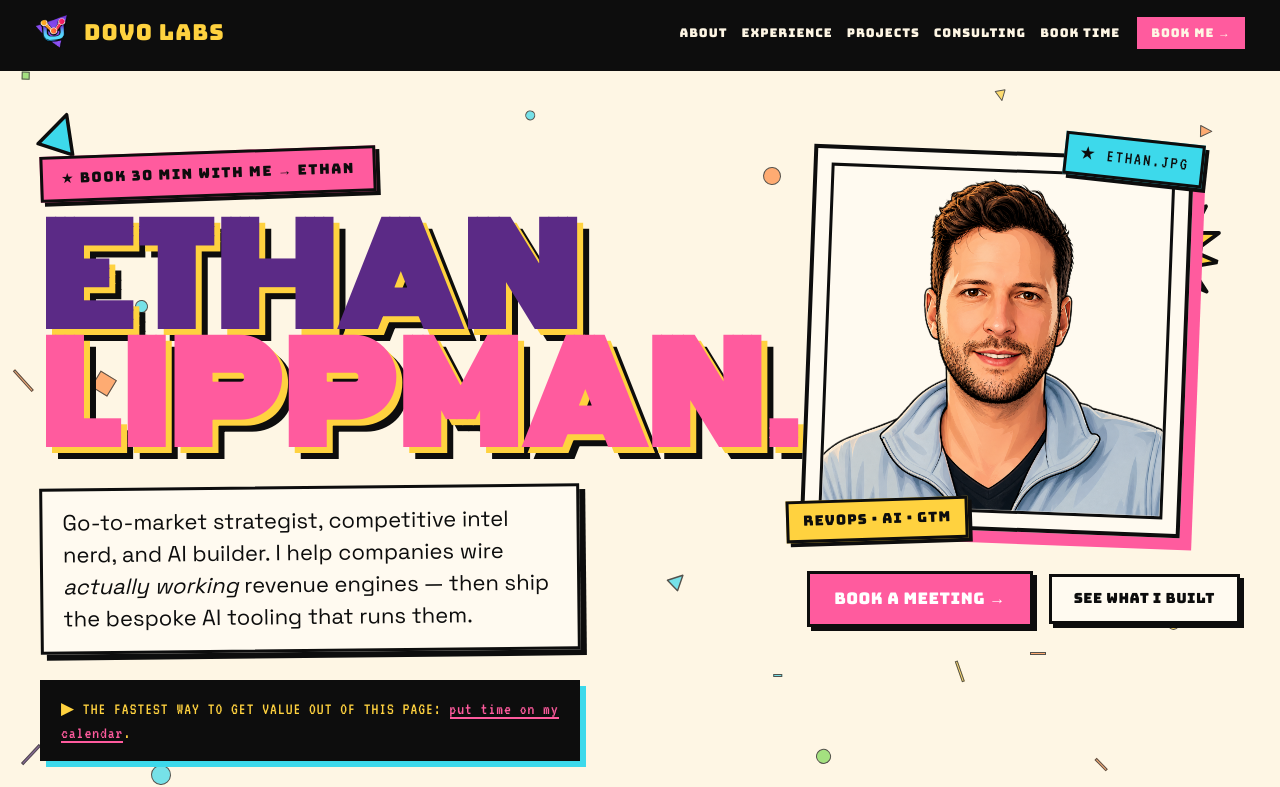
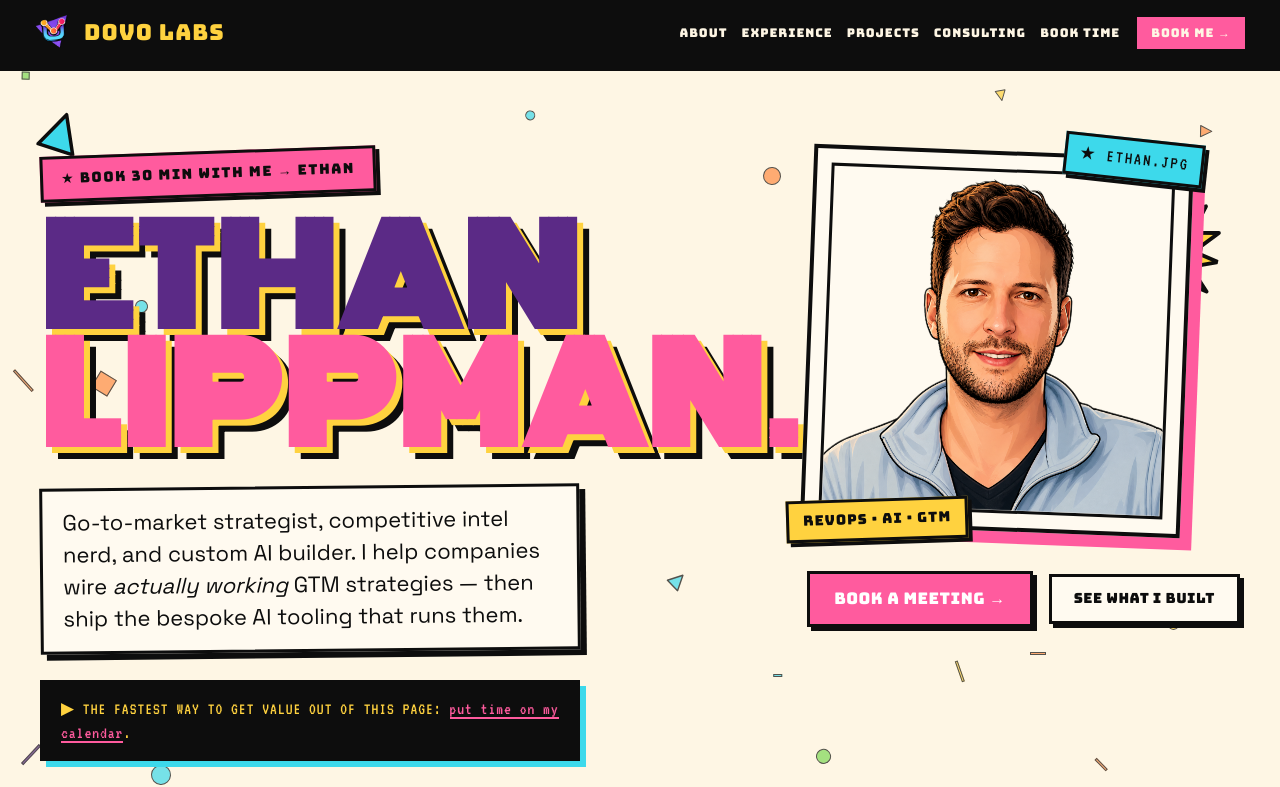
Before and after one commit to ellippma/Dovo-labs, a Next.js app: page / in a window 1280 px wide. Shown: the top 787 px of the page. Built offline with nearby package versions, Linux system fonts and the light colour scheme; a web font is replaced by a local one.

Commit message:
Update hero headline copy
Co-Authored-By: Claude Sonnet 4.6 <noreply@anthropic.com>

```diff
--- a/app/layout.jsx
+++ b/app/layout.jsx
@@ -5,7 +5,7 @@ import '../styles/site.css';
 export const metadata = {
   title: 'Dovo Labs — Ethan Lippman',
   description:
-    'Go-to-market strategist, competitive intel nerd, and AI builder. I help companies wire actually working revenue engines — then ship the bespoke AI tooling that runs them.',
+    'Go-to-market strategist, competitive intel nerd, and custom AI builder. I help companies wire actually working GTM strategies — then ship the bespoke AI tooling that runs them.',
   icons: {
     icon: '/dovo-labs-logo.png',
   },
--- a/components/Hero.jsx
+++ b/components/Hero.jsx
@@ -50,8 +50,8 @@ export default function Hero() {
           </h1>
 
           <p className="hero-tagline">
-            Go-to-market strategist, competitive intel nerd, and AI builder.
-            I help companies wire <em>actually working</em> revenue engines —
+            Go-to-market strategist, competitive intel nerd, and custom AI builder.
+            I help companies wire <em>actually working</em> GTM strategies —
             then ship the bespoke AI tooling that runs them.
           </p>
 
```
